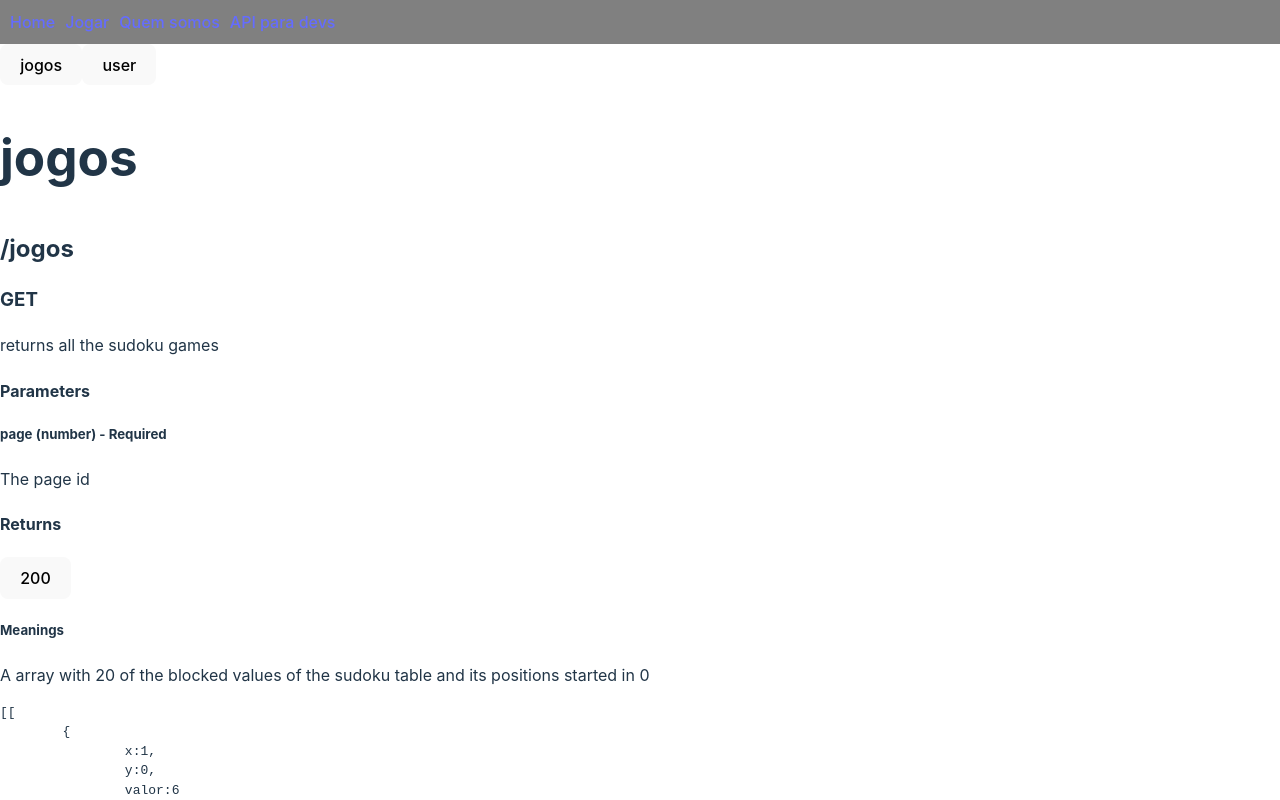
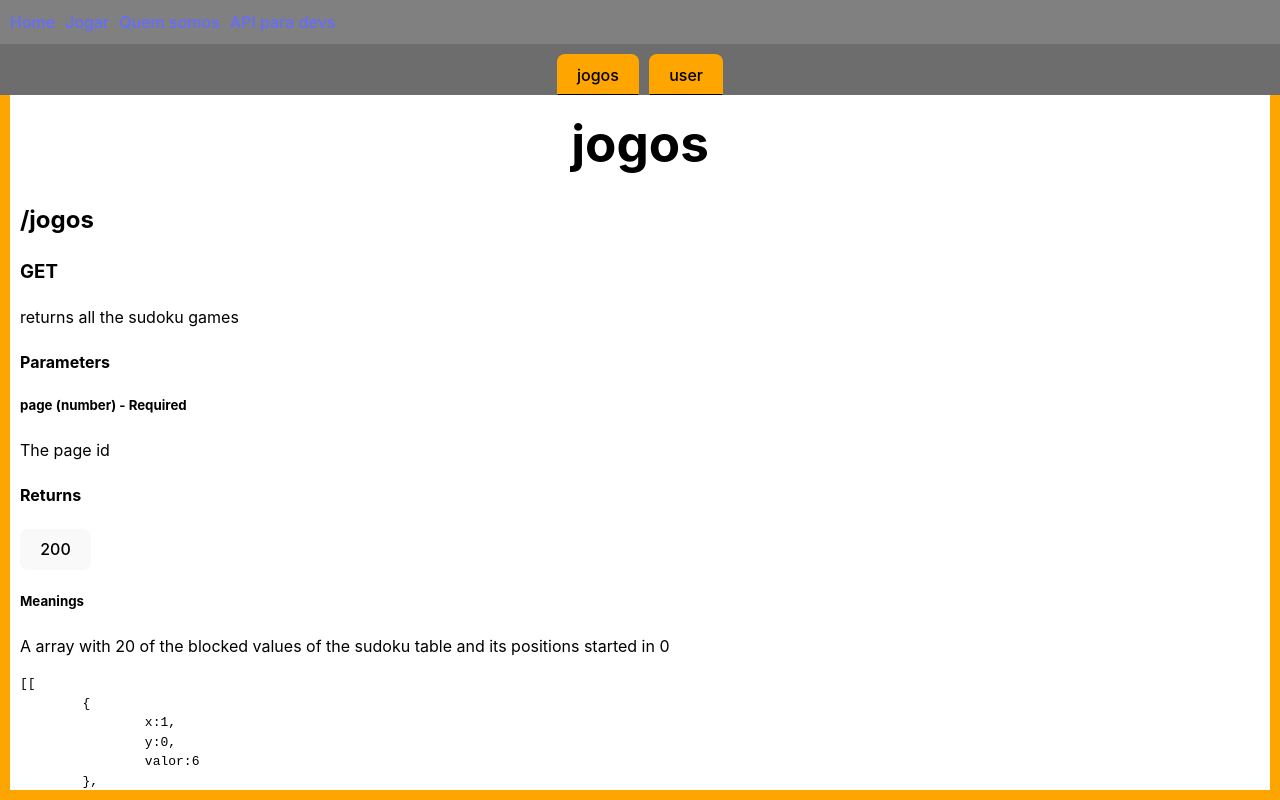
Before and after one commit to corrumptus/sudoku, a React app in the folder client/: page /api in a window 1280 px wide. Shown: the top 800 px of the page. Built offline with nearby package versions, Linux system fonts and the light colour scheme; the HTML template or start-up script is replaced by a standard one.

Commit message:
adding some styles to dev api page

```diff
--- a/client/src/globals.css
+++ b/client/src/globals.css
@@ -116,3 +116,52 @@
   justify-content: center;
   height: 100%;
 }
+
+.api {
+  height: 100%;
+  display: flex;
+  flex-direction: column;
+  overflow: auto;
+  background-color: orange;
+  color: black
+}
+
+.api > nav {
+  display: flex;
+  justify-content: center;
+  gap: 10px;
+  padding: 10px;
+  padding-bottom: unset;
+  background-color: #6d6d6d;
+}
+
+.api > nav button {
+  background-color: orange;
+  border-bottom-left-radius: unset;
+  border-bottom-right-radius: unset;
+  border-bottom: 1px solid black;
+  outline: none;
+}
+
+.api > nav button.route_nav_button_active {
+  border-bottom: none;
+}
+
+.api #folder {
+  width: 100%;
+  height: 10px;
+  background-color: orange;
+}
+
+.api main {
+  height: 100%;
+  padding: 10px;
+  margin: 0 10px 10px 10px;
+  overflow: auto;
+  background-color: white;
+}
+
+.api main h1 {
+  text-align: center;
+  margin: unset;
+}
```
